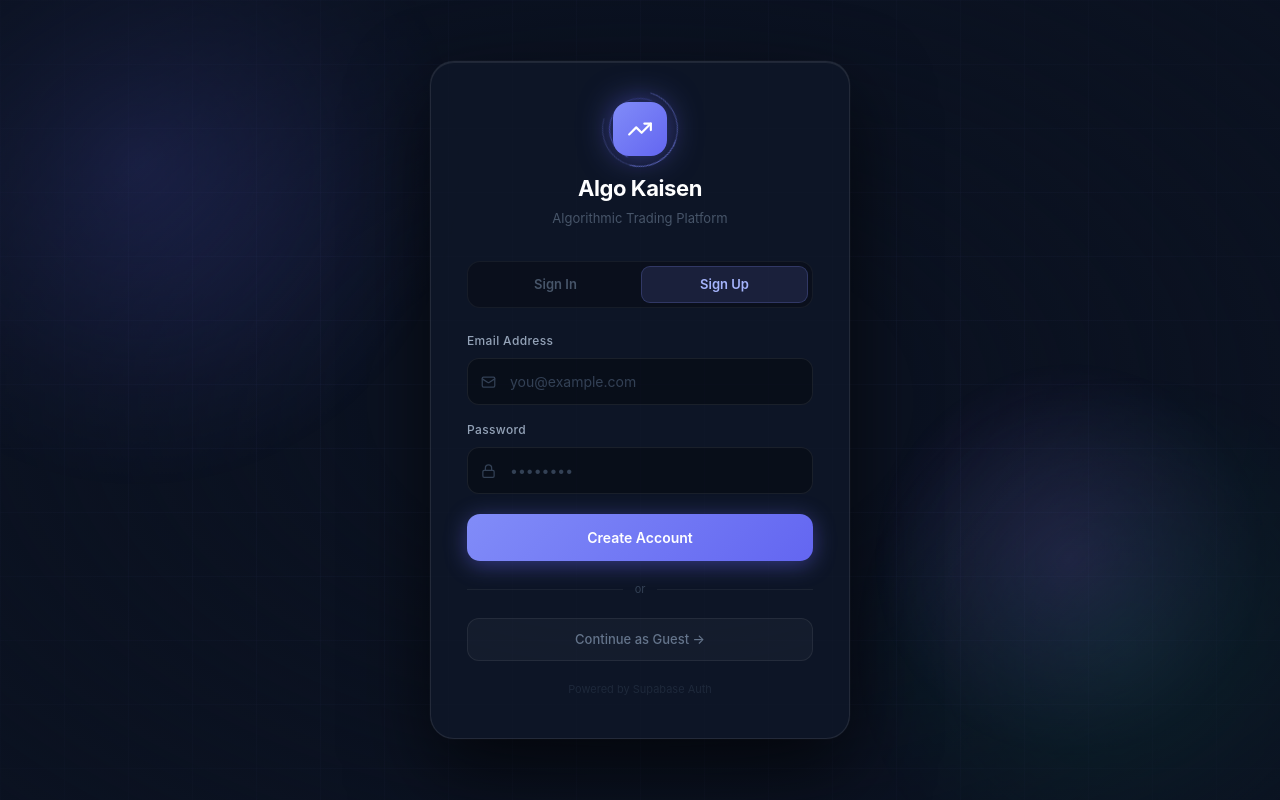
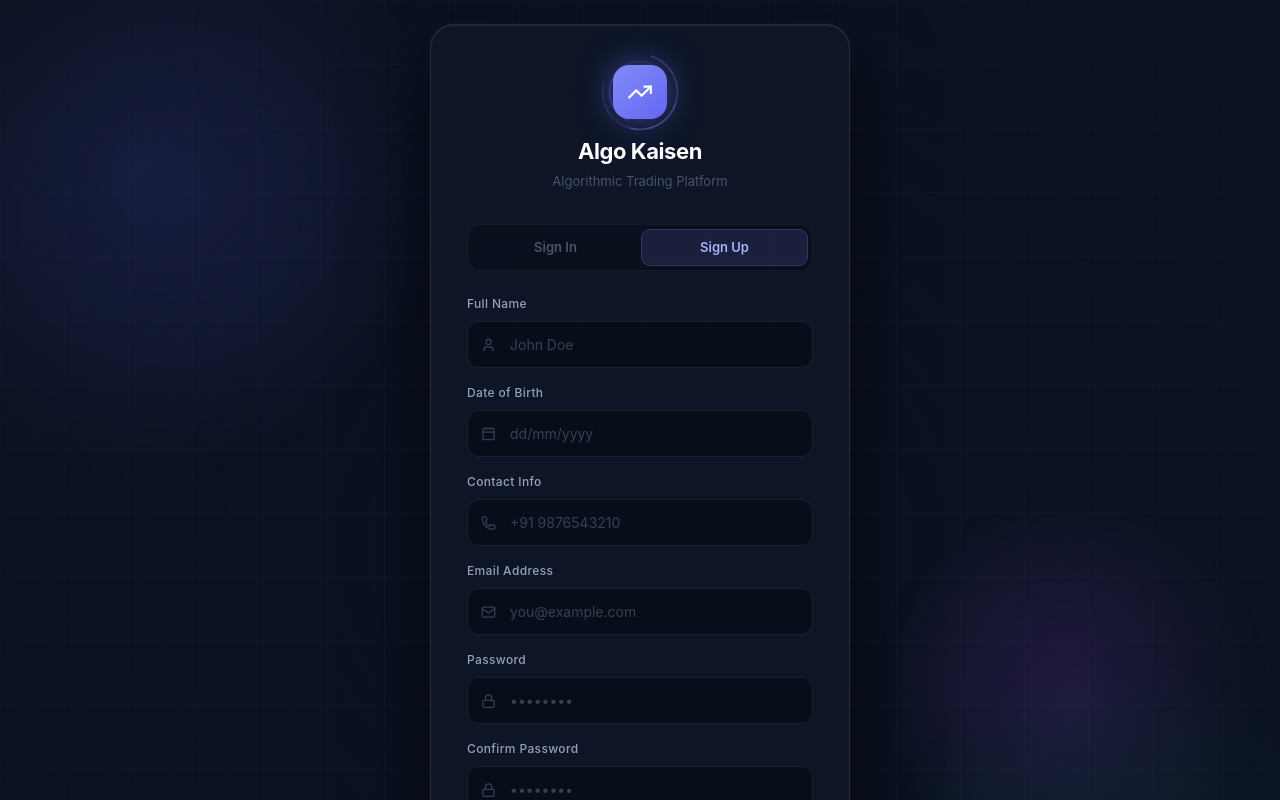
Before and after one commit to Adit1414/Trading, a React app in the folder frontend/: page /login in a window 1280 px wide. Both pictures are taken after a click on the button "Sign Up". Shown: the top 800 px of the page. Built offline with nearby package versions, Linux system fonts and the light colour scheme; no server answers; the HTML template or start-up script is replaced by a standard one.

Commit message:
Fixed the sign up page

```diff
--- a/frontend/src/pages/LoginPage.jsx
+++ b/frontend/src/pages/LoginPage.jsx
@@ -1,25 +1,64 @@
 import { useState } from 'react'
 import { Navigate } from 'react-router-dom'
 import { useAuthStore } from '../stores/authStore'
-import { Mail, Lock, Loader2, TrendingUp } from 'lucide-react'
+import { Mail, Lock, Loader2, TrendingUp, User, Phone, Calendar } from 'lucide-react'
 import toast from 'react-hot-toast'
 
 export default function LoginPage() {
-  const [isLogin, setIsLogin] = useState(true)
-  const [email, setEmail]     = useState('')
-  const [password, setPassword] = useState('')
-  const [loading, setLoading] = useState(false)
+  const [isLogin, setIsLogin]             = useState(true)
+  const [email, setEmail]                 = useState('')
+  const [password, setPassword]           = useState('')
+  const [loading, setLoading]             = useState(false)
+
+  // ── NEW SIGNUP FIELDS ──────────────────────────────────────
+  const [fullName, setFullName]           = useState('')
+  const [dob, setDob]                     = useState('')
+  const [contactInfo, setContactInfo]     = useState('')
+  const [confirmPassword, setConfirmPassword] = useState('')
+  const [passwordMismatch, setPasswordMismatch] = useState(false)
+  // ──────────────────────────────────────────────────────────
+
   const { login, signup, user } = useAuthStore()
 
   if (user) return <Navigate to="/backtests" replace />
 
+  // Reset extra fields when switching tabs
+  const handleTabSwitch = (toLogin) => {
+    setIsLogin(toLogin)
+    setFullName(''); setDob(''); setContactInfo('')
+    setConfirmPassword(''); setPasswordMismatch(false)
+  }
+
   const handleSubmit = async (e) => {
     e.preventDefault()
-    if (!email || !password) { toast.error('Please fill in all fields.'); return }
+
+    if (isLogin) {
+      if (!email || !password) { toast.error('Please fill in all fields.'); return }
+    } else {
+      // ── SIGNUP VALIDATION ──────────────────────────────────
+      if (!fullName || !dob || !contactInfo || !email || !password || !confirmPassword) {
+        toast.error('Please fill in all fields.'); return
+      }
+      if (password !== confirmPassword) {
+        setPasswordMismatch(true); return
+      }
+      setPasswordMismatch(false)
+      // ──────────────────────────────────────────────────────
+    }
+
     setLoading(true)
     try {
-      if (isLogin) { await login(email, password); toast.success('Welcome back!') }
-      else         { await signup(email, password); toast.success('Account created!') }
+      if (isLogin) {
+        await login(email, password)
+        toast.success('Welcome back!')
+      } else {
+        await signup(email, password, {
+          full_name:    fullName,
+          dob:          dob,
+          contact_info: contactInfo,
+        })
+        toast.success('Account created!')
+      }
     } catch (err) {
       toast.error(err.message || 'Authentication failed.')
     } finally {
@@ -32,9 +71,29 @@ export default function LoginPage() {
     toast.success('Logged in as Guest!')
   }
 
+  // Shared icon wrapper style (reused for all fields)
+  const iconStyle = {
+    position:'absolute', left:'14px', top:'50%',
+    transform:'translateY(-50%)', color:'#334155', pointerEvents:'none'
+  }
+
+  // Shared input style (identical to existing fields)
+  const inputStyle = {
+    width:'100%', paddingLeft:'42px', paddingRight:'16px',
+    paddingTop:'12px', paddingBottom:'12px',
+    background:'rgba(0,0,0,0.3)', border:'1px solid rgba(255,255,255,0.07)',
+    borderRadius:'12px', fontSize:'14px', color:'white',
+    outline:'none', transition:'all 0.2s', boxSizing:'border-box',
+    fontFamily:'inherit',
+  }
+
+  const labelStyle = {
+    display:'block', fontSize:'12px', fontWeight:500,
+    color:'#94a3b8', marginBottom:'8px', letterSpacing:'0.03em'
+  }
+
   return (
     <>
-      {/* ── Keyframe styles injected globally ── */}
       <style>{`
         @keyframes orb-drift {
           0%,100% { transform: scale(1) translate(0px,0px); }
@@ -93,116 +152,106 @@ export default function LoginPage() {
       <div style={{ minHeight:'100vh', background:'#0b1221', display:'flex', alignItems:'center', justifyContent:'center', padding:'24px', position:'relative', overflow:'hidden' }}>
 
         {/* ── Background layers ── */}
-
-        {/* Orb 1 — indigo, top-left */}
-        <div style={{
-          position:'absolute', width:'700px', height:'700px', borderRadius:'50%', top:'-200px', left:'-200px',
-          background:'radial-gradient(circle,rgba(99,102,241,0.28) 0%,rgba(99,102,241,0.06) 50%,transparent 70%)',
-          animation:'orb-drift 11s ease-in-out infinite', pointerEvents:'none',
-        }} />
-        {/* Orb 2 — emerald, bottom-right */}
-        <div style={{
-          position:'absolute', width:'550px', height:'550px', borderRadius:'50%', bottom:'-120px', right:'-120px',
-          background:'radial-gradient(circle,rgba(16,185,129,0.18) 0%,transparent 70%)',
-          animation:'orb-drift 14s ease-in-out infinite', animationDelay:'-5s', pointerEvents:'none',
-        }} />
-        {/* Orb 3 — violet, center-right */}
-        <div style={{
-          position:'absolute', width:'400px', height:'400px', borderRadius:'50%', top:'45%', left:'68%',
-          transform:'translate(-50%,-50%)',
-          background:'radial-gradient(circle,rgba(168,85,247,0.18) 0%,transparent 70%)',
-          animation:'orb-drift 17s ease-in-out infinite', animationDelay:'-9s', pointerEvents:'none',
-        }} />
-
-        {/* Grid mesh */}
-        <div style={{
-          position:'absolute', inset:0, pointerEvents:'none',
-          backgroundImage:'linear-gradient(rgba(129,140,248,0.035) 1px,transparent 1px),linear-gradient(90deg,rgba(129,140,248,0.035) 1px,transparent 1px)',
-          backgroundSize:'64px 64px',
-        }} />
-
-        {/* Vignette */}
-        <div style={{
-          position:'absolute', inset:0, pointerEvents:'none',
-          background:'radial-gradient(ellipse at center,transparent 30%,rgba(11,18,33,0.75) 100%)',
-        }} />
+        <div style={{ position:'absolute', width:'700px', height:'700px', borderRadius:'50%', top:'-200px', left:'-200px', background:'radial-gradient(circle,rgba(99,102,241,0.28) 0%,rgba(99,102,241,0.06) 50%,transparent 70%)', animation:'orb-drift 11s ease-in-out infinite', pointerEvents:'none' }} />
+        <div style={{ position:'absolute', width:'550px', height:'550px', borderRadius:'50%', bottom:'-120px', right:'-120px', background:'radial-gradient(circle,rgba(16,185,129,0.18) 0%,transparent 70%)', animation:'orb-drift 14s ease-in-out infinite', animationDelay:'-5s', pointerEvents:'none' }} />
+        <div style={{ position:'absolute', width:'400px', height:'400px', borderRadius:'50%', top:'45%', left:'68%', transform:'translate(-50%,-50%)', background:'radial-gradient(circle,rgba(168,85,247,0.18) 0%,transparent 70%)', animation:'orb-drift 17s ease-in-out infinite', animationDelay:'-9s', pointerEvents:'none' }} />
+        <div style={{ position:'absolute', inset:0, pointerEvents:'none', backgroundImage:'linear-gradient(rgba(129,140,248,0.035) 1px,transparent 1px),linear-gradient(90deg,rgba(129,140,248,0.035) 1px,transparent 1px)', backgroundSize:'64px 64px' }} />
+        <div style={{ position:'absolute', inset:0, pointerEvents:'none', background:'radial-gradient(ellipse at center,transparent 30%,rgba(11,18,33,0.75) 100%)' }} />
 
         {/* ── Card ── */}
-        <div
-          className="login-card"
-          style={{
-            position:'relative', zIndex:10, width:'100%', maxWidth:'420px',
-          }}
-        >
-          <div style={{
-            background:'rgba(15,23,41,0.75)',
-            backdropFilter:'blur(28px)', WebkitBackdropFilter:'blur(28px)',
-            border:'1px solid rgba(255,255,255,0.09)',
-            borderRadius:'24px',
-            padding:'40px 36px',
-            boxShadow:'0 32px 80px rgba(0,0,0,0.65), 0 0 0 0.5px rgba(255,255,255,0.05), inset 0 1px 0 rgba(255,255,255,0.08)',
-          }}>
+        <div className="login-card" style={{ position:'relative', zIndex:10, width:'100%', maxWidth:'420px' }}>
+          <div style={{ background:'rgba(15,23,41,0.75)', backdropFilter:'blur(28px)', WebkitBackdropFilter:'blur(28px)', border:'1px solid rgba(255,255,255,0.09)', borderRadius:'24px', padding:'40px 36px', boxShadow:'0 32px 80px rgba(0,0,0,0.65), 0 0 0 0.5px rgba(255,255,255,0.05), inset 0 1px 0 rgba(255,255,255,0.08)' }}>
 
             {/* Logo */}
             <div style={{ textAlign:'center', marginBottom:'32px' }}>
               <div style={{ display:'inline-flex', alignItems:'center', justifyContent:'center', position:'relative', marginBottom:'16px' }}>
-                {/* Outer ring */}
-                <div style={{
-                  position:'absolute', width:'76px', height:'76px', borderRadius:'50%',
-                  border:'1.5px solid transparent',
-                  borderTopColor:'rgba(129,140,248,0.7)',
-                  borderRightColor:'rgba(129,140,248,0.25)',
-                  borderBottomColor:'transparent',
-                  borderLeftColor:'rgba(129,140,248,0.45)',
-                  animation:'spin-ring-cw 20s linear infinite',
-                }} />
-                {/* Inner ring */}
-                <div style={{
-                  position:'absolute', width:'62px', height:'62px', borderRadius:'50%',
-                  border:'1px solid transparent',
-                  borderTopColor:'transparent',
-                  borderRightColor:'rgba(99,102,241,0.5)',
-                  borderBottomColor:'rgba(99,102,241,0.25)',
-                  borderLeftColor:'transparent',
-                  animation:'spin-ring-ccw 15s linear infinite',
-                }} />
-                {/* Center icon */}
-                <div style={{
-                  width:'54px', height:'54px', borderRadius:'16px', position:'relative',
-                  background:'linear-gradient(135deg,#818cf8 0%,#6366f1 100%)',
-                  display:'flex', alignItems:'center', justifyContent:'center',
-                  boxShadow:'0 0 32px rgba(99,102,241,0.55)',
-                }}>
+                <div style={{ position:'absolute', width:'76px', height:'76px', borderRadius:'50%', border:'1.5px solid transparent', borderTopColor:'rgba(129,140,248,0.7)', borderRightColor:'rgba(129,140,248,0.25)', borderBottomColor:'transparent', borderLeftColor:'rgba(129,140,248,0.45)', animation:'spin-ring-cw 20s linear infinite' }} />
+                <div style={{ position:'absolute', width:'62px', height:'62px', borderRadius:'50%', border:'1px solid transparent', borderTopColor:'transparent', borderRightColor:'rgba(99,102,241,0.5)', borderBottomColor:'rgba(99,102,241,0.25)', borderLeftColor:'transparent', animation:'spin-ring-ccw 15s linear infinite' }} />
+                <div style={{ width:'54px', height:'54px', borderRadius:'16px', position:'relative', background:'linear-gradient(135deg,#818cf8 0%,#6366f1 100%)', display:'flex', alignItems:'center', justifyContent:'center', boxShadow:'0 0 32px rgba(99,102,241,0.55)' }}>
                   <TrendingUp size={26} color="white" strokeWidth={2} />
                 </div>
               </div>
-
-              <h1 style={{ fontSize:'22px', fontWeight:700, color:'white', letterSpacing:'-0.02em', marginBottom:'4px' }}>
-                Algo Kaisen
-              </h1>
+              <h1 style={{ fontSize:'22px', fontWeight:700, color:'white', letterSpacing:'-0.02em', marginBottom:'4px' }}>Algo Kaisen</h1>
               <p style={{ fontSize:'13px', color:'#475569' }}>Algorithmic Trading Platform</p>
             </div>
 
             {/* Tab switcher */}
             <div style={{ display:'flex', background:'rgba(0,0,0,0.25)', borderRadius:'13px', padding:'4px', marginBottom:'24px', border:'1px solid rgba(255,255,255,0.05)', gap:'2px' }}>
-              <button className={`login-tab-btn ${isLogin ? 'active' : 'idle'}`} onClick={() => setIsLogin(true)}>
-                Sign In
-              </button>
-              <button className={`login-tab-btn ${!isLogin ? 'active' : 'idle'}`} onClick={() => setIsLogin(false)}>
-                Sign Up
-              </button>
+              <button className={`login-tab-btn ${isLogin ? 'active' : 'idle'}`} onClick={() => handleTabSwitch(true)}>Sign In</button>
+              <button className={`login-tab-btn ${!isLogin ? 'active' : 'idle'}`} onClick={() => handleTabSwitch(false)}>Sign Up</button>
             </div>
 
             {/* Form */}
             <form onSubmit={handleSubmit} style={{ display:'flex', flexDirection:'column', gap:'16px' }}>
 
+              {/* ── SIGNUP-ONLY FIELDS ─────────────────────────────── */}
+              {!isLogin && (
+                <>
+                  {/* Full Name */}
+                  <div>
+                    <label style={labelStyle}>Full Name</label>
+                    <div style={{ position:'relative' }}>
+                      <User size={15} style={iconStyle} />
+                      <input
+                        className="login-field"
+                        type="text"
+                        value={fullName}
+                        onChange={(e) => setFullName(e.target.value)}
+                        placeholder="John Doe"
+                        autoComplete="name"
+                        style={inputStyle}
+                      />
+                    </div>
+                  </div>
+
+                  {/* Date of Birth */}
+                  <div>
+                    <label style={labelStyle}>Date of Birth</label>
+                    <div style={{ position:'relative' }}>
+                      <Calendar size={15} style={iconStyle} />
+                      <input
+                        className="login-field"
+                        type="text"
+                        value={dob}
+                        onChange={(e) => {
+                          // Auto-insert slashes: dd/mm/yyyy
+                          let val = e.target.value.replace(/[^\d]/g, '')
+                          if (val.length >= 3 && val.length <= 4)      val = val.slice(0,2) + '/' + val.slice(2)
+                          else if (val.length >= 5)                     val = val.slice(0,2) + '/' + val.slice(2,4) + '/' + val.slice(4,8)
+                          setDob(val)
+                        }}
+                        placeholder="dd/mm/yyyy"
+                        maxLength={10}
+                        style={inputStyle}
+                      />
+                    </div>
+                  </div>
+
+                  {/* Contact Info */}
+                  <div>
+                    <label style={labelStyle}>Contact Info</label>
+                    <div style={{ position:'relative' }}>
+                      <Phone size={15} style={iconStyle} />
+                      <input
+                        className="login-field"
+                        type="text"
+                        value={contactInfo}
+                        onChange={(e) => setContactInfo(e.target.value)}
+                        placeholder="+91 9876543210"
+                        autoComplete="tel"
+                        style={inputStyle}
+                      />
+                    </div>
+                  </div>
+                </>
+              )}
+              {/* ─────────────────────────────────────────────────── */}
+
               {/* Email */}
               <div>
-                <label style={{ display:'block', fontSize:'12px', fontWeight:500, color:'#94a3b8', marginBottom:'8px', letterSpacing:'0.03em' }}>
-                  Email Address
-                </label>
+                <label style={labelStyle}>Email Address</label>
                 <div style={{ position:'relative' }}>
-                  <Mail size={15} style={{ position:'absolute', left:'14px', top:'50%', transform:'translateY(-50%)', color:'#334155', pointerEvents:'none' }} />
+                  <Mail size={15} style={iconStyle} />
                   <input
                     className="login-field"
                     type="email"
@@ -210,43 +259,60 @@ export default function LoginPage() {
                     onChange={(e) => setEmail(e.target.value)}
                     placeholder="you@example.com"
                     autoComplete="email"
-                    style={{
-                      width:'100%', paddingLeft:'42px', paddingRight:'16px',
-                      paddingTop:'12px', paddingBottom:'12px',
-                      background:'rgba(0,0,0,0.3)', border:'1px solid rgba(255,255,255,0.07)',
-                      borderRadius:'12px', fontSize:'14px', color:'white',
-                      outline:'none', transition:'all 0.2s', boxSizing:'border-box',
-                      fontFamily:'inherit',
-                    }}
+                    style={inputStyle}
                   />
                 </div>
               </div>
 
               {/* Password */}
               <div>
-                <label style={{ display:'block', fontSize:'12px', fontWeight:500, color:'#94a3b8', marginBottom:'8px', letterSpacing:'0.03em' }}>
-                  Password
-                </label>
+                <label style={labelStyle}>Password</label>
                 <div style={{ position:'relative' }}>
-                  <Lock size={15} style={{ position:'absolute', left:'14px', top:'50%', transform:'translateY(-50%)', color:'#334155', pointerEvents:'none' }} />
+                  <Lock size={15} style={iconStyle} />
                   <input
                     className="login-field"
                     type="password"
                     value={password}
-                    onChange={(e) => setPassword(e.target.value)}
+                    onChange={(e) => { setPassword(e.target.value); setPasswordMismatch(false) }}
                     placeholder="••••••••"
                     autoComplete={isLogin ? 'current-password' : 'new-password'}
-                    style={{
-                      width:'100%', paddingLeft:'42px', paddingRight:'16px',
-                      paddingTop:'12px', paddingBottom:'12px',
-                      background:'rgba(0,0,0,0.3)', border:'1px solid rgba(255,255,255,0.07)',
-                      borderRadius:'12px', fontSize:'14px', color:'white',
-                      outline:'none', transition:'all 0.2s', boxSizing:'border-box',
-                      fontFamily:'inherit',
-                    }}
+                    style={inputStyle}
                   />
                 </div>
               </div>
+
+              {/* ── CONFIRM PASSWORD (signup only) ─────────────────── */}
+              {!isLogin && (
+                <div>
+                  <label style={labelStyle}>Confirm Password</label>
+                  <div style={{ position:'relative' }}>
+                    <Lock size={15} style={iconStyle} />
+                    <input
+                      className="login-field"
+                      type="password"
+                      value={confirmPassword}
+                      onChange={(e) => { setConfirmPassword(e.target.value); setPasswordMismatch(false) }}
+                      placeholder="••••••••"
+                      autoComplete="new-password"
+                      style={{
+                        ...inputStyle,
+                        // Red border highlight on mismatch
+                        ...(passwordMismatch ? {
+                          borderColor:'rgba(239,68,68,0.6)',
+                          boxShadow:'0 0 0 3px rgba(239,68,68,0.1)'
+                        } : {})
+                      }}
+                    />
+                  </div>
+                  {/* Inline mismatch error */}
+                  {passwordMismatch && (
+                    <p style={{ marginTop:'6px', fontSize:'12px', color:'#f87171', fontWeight:500, letterSpacing:'0.01em' }}>
+                      ✕ Password mismatch
+                    </p>
+                  )}
+                </div>
+              )}
+              {/* ─────────────────────────────────────────────────── */}
 
               {/* Submit */}
               <button type="submit" disabled={loading} className="login-submit" style={{ marginTop:'4px' }}>
```
Also changed, not shown: frontend/src/components/Layout.jsx (+20 -41 lines), frontend/src/pages/DashboardPage.jsx (+6 -1 lines), frontend/src/stores/authStore.js (+8 -1 lines), 1 other file (tests, documents, lock files or other folders).
